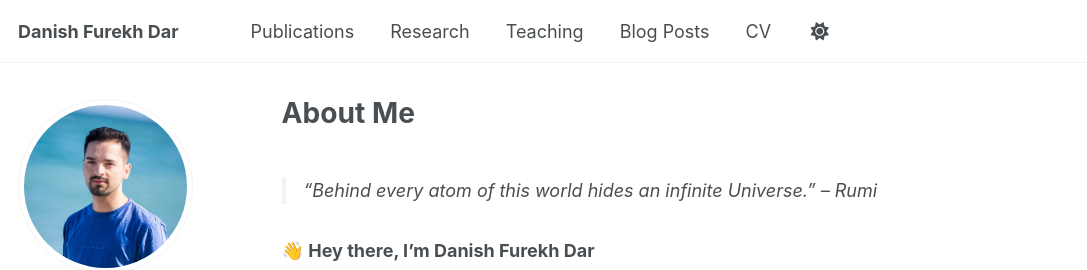
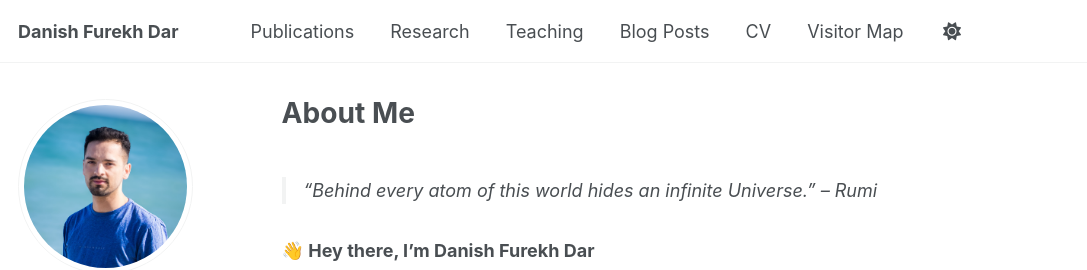
Before and after one commit to danishfurekhdar/danishfurekhdar.github.io, a Jekyll site: the page built from _pages/about.md, in a window 1280 px wide. Shown: the top 270 px of the page, without its empty margins (0-1087 px from the left). Built offline with Jekyll 4.4.1, drawn with Linux system fonts in a browser that asks for light colours; some web fonts are replaced.

Commit message:
Update navigation.yml

```diff
--- a/_data/navigation.yml
+++ b/_data/navigation.yml
@@ -26,6 +26,9 @@ main:
   - title: "CV"
     url: /cv/
 
+  - title: Visitor Map
+    url: /visitor-map/
+
   # - title: "CV"
   #   url: /cv-json/
 
```
